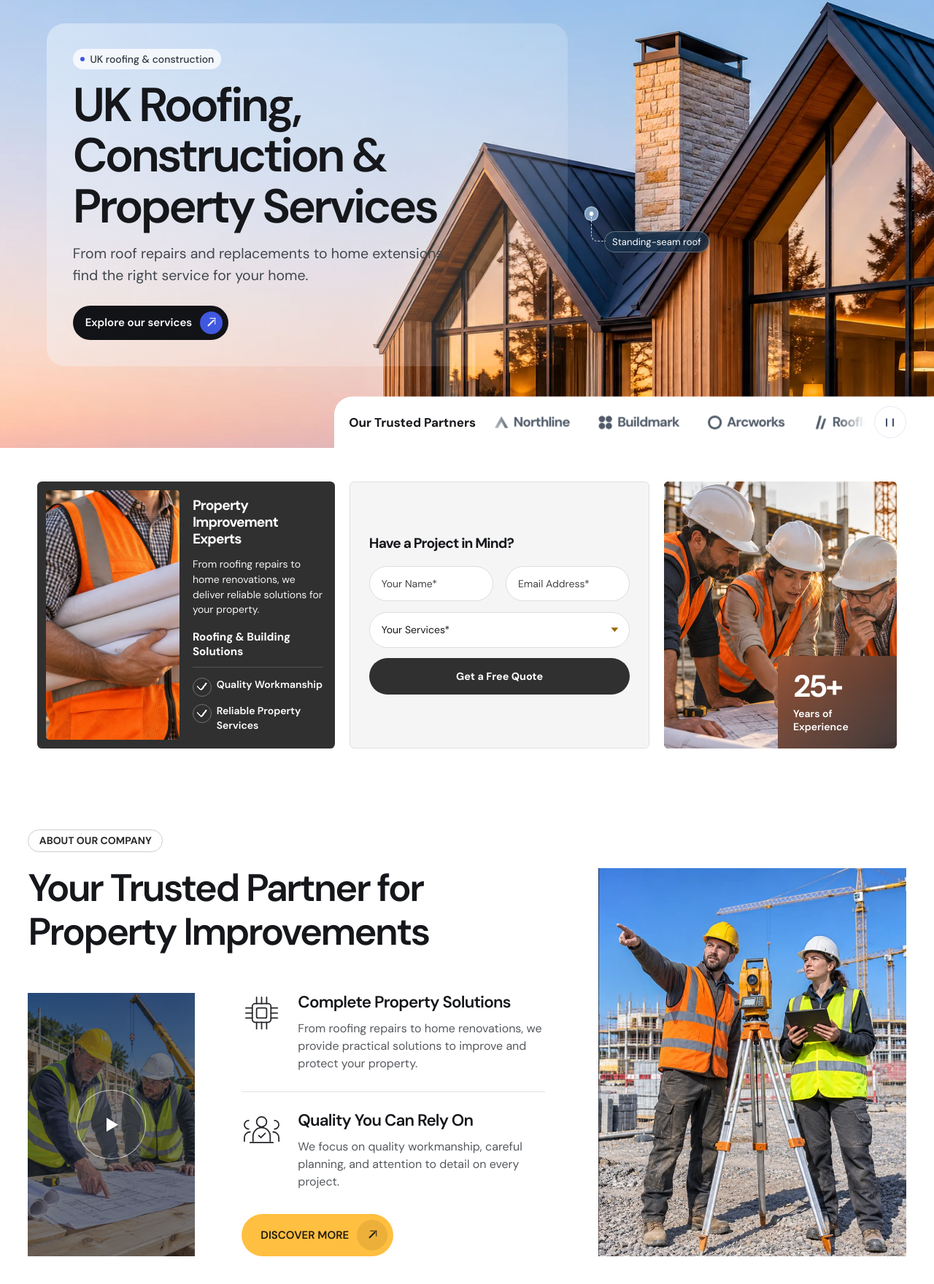
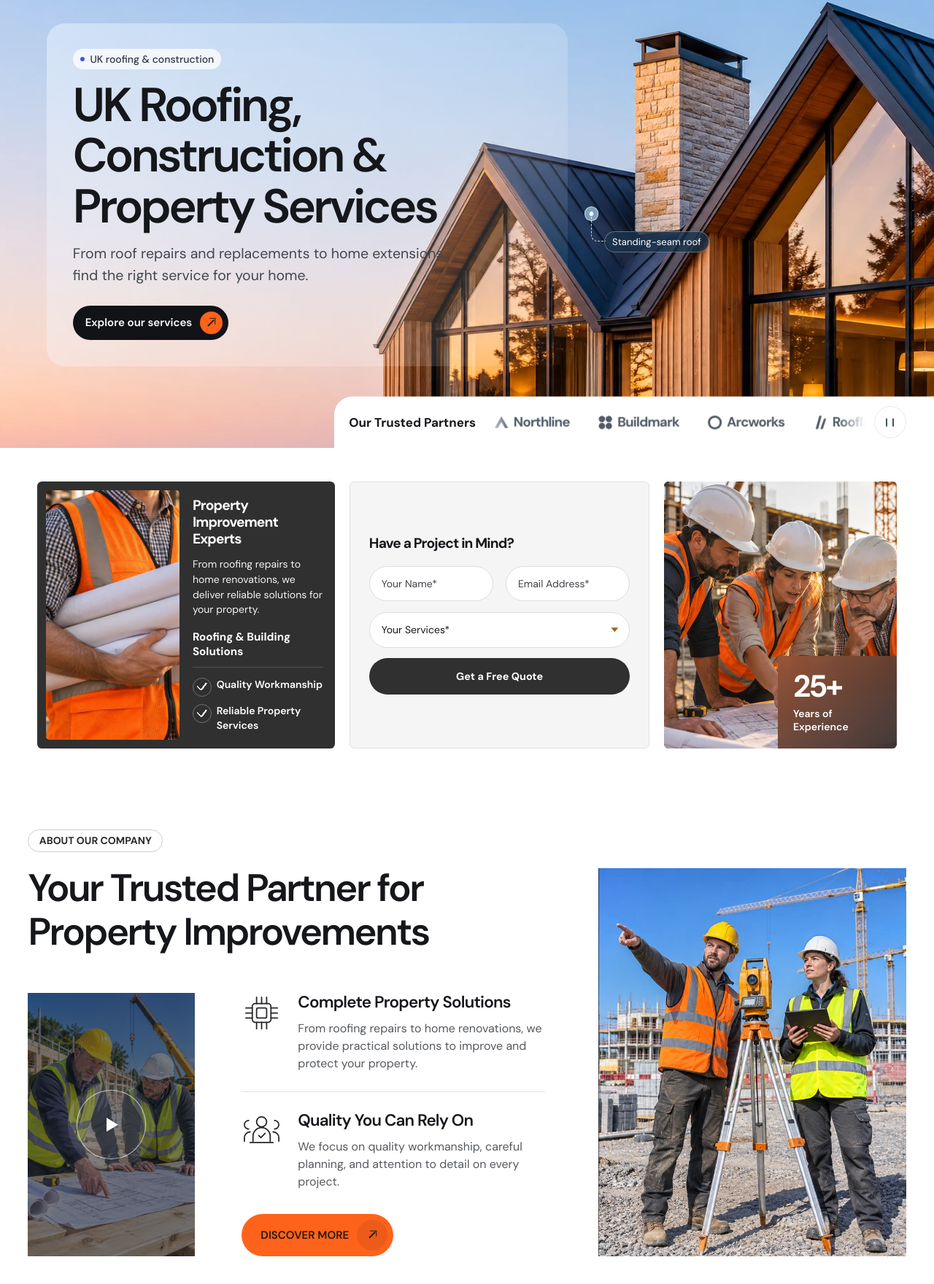
Before and after one commit to testdeviser/Construction-Flyroofing-UK, a plain HTML site: page dist/index.html in a window 1280 px wide. Shown: the part 192-1952 px from the top of the page at 73% size. Drawn offline with Linux system fonts and the light colour scheme.

Commit message:
Use brand orange on the hero and About buttons

```diff
--- a/dist/styles.css
+++ b/dist/styles.css
@@ -11,6 +11,7 @@
   --ink: #15171b;
   --muted: #41474e;
   --blue: #4058df;
+  --orange: #ff621b;
   --radius: 1.55rem;
   font-family: "DM Sans", Arial, sans-serif;
   background: var(--paper);
@@ -324,7 +325,8 @@ p, h1, h2 { margin: 0; }
   width: 1.95rem;
   height: 1.95rem;
   border-radius: 50%;
-  background: var(--blue);
+  background: var(--orange);
+  color: #221b10;
 }
 
 .button-icon::before,
@@ -1075,12 +1077,12 @@ h1 {
 .about-more {
   margin-top: auto;
   padding: .5rem .5rem .5rem 1.65rem;
-  background: #ffbf40;
+  background: var(--orange);
   color: #221b10;
   text-transform: uppercase;
 }
 
-.about-more:hover { background: #ffcd63; }
+.about-more:hover { background: #ff8247; }
 
 .about-more .button-icon {
   width: 2.65rem;
```
